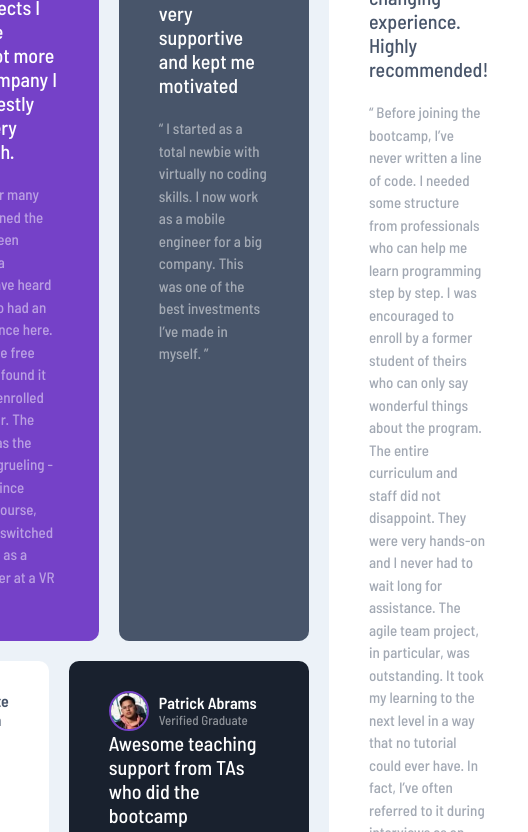
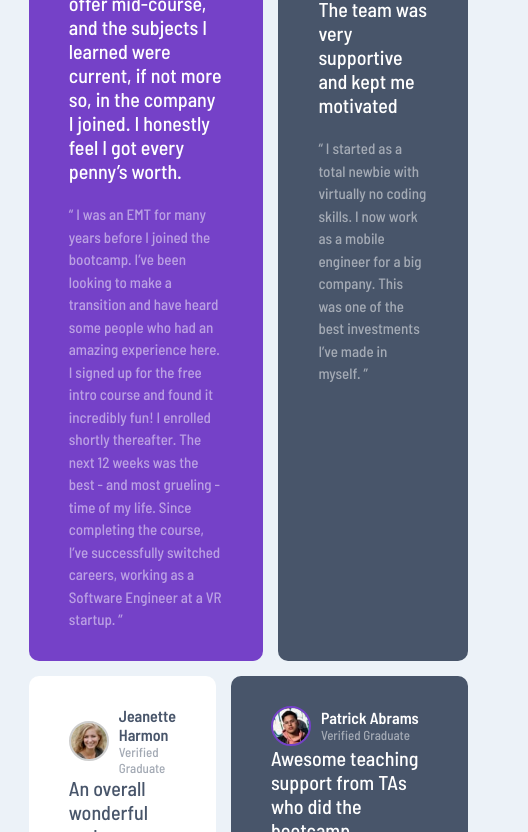
Before and after one commit to larissadantier/Testimonials-Grid, a plain HTML site: page index.html in a window 390 px wide. Shown: the part 123-955 px from the top of the page, 528 px wide, since content can reach past the window. Drawn offline with Linux system fonts and the light colour scheme.

Commit message:
Responsive part 1

```diff
--- a/style.css
+++ b/style.css
@@ -30,17 +30,12 @@ body{
 }
 
 main{
-    max-width: 1440px;
+    max-width: 1150px;
 
     display: grid;
     grid-template-columns: repeat(4,1fr);
     grid-template-rows: repeat(2, min-content);
     gap: 20px;
-
-    grid-template-areas:
-    "card-1 card-1 card-2 card-5"
-    "card-3 card-4 card-4 card-5"
-    ;
 }
 
 /* Card Testimonials */
@@ -95,27 +90,28 @@ main{
 
 /* Cards Details Testimonials */
 .card-1{
-    grid-area: card-1;
-    background: var(--violet) url(/images/bg-pattern-quotation.svg) no-repeat 80% 0;
+    grid-column: 1/3;
+    background-color: hsl(263, 55%, 52%);
+    background-image: url('./images/bg-pattern-quotation.svg');
+    background-repeat: no-repeat;
+    background-position: 80% 0;
   }
-
   .card-2{
-    grid-area: card-2;
-    background-color: var(--very-dark-gray-blue);
+    grid-column: 3/4;
   }
-
   .card-3{
-    grid-area: card-3;
-    background-color:#FFF;
+    grid-row: 2/3;
+    grid-column: 1/2;
+    background-color: #fff;
   }
   .card-4{
-    grid-area: card-4;
-    background-color: var(--very-dark-black-blue);
+    grid-row: 2/3;
+    grid-column: 2/4;
   }
-
   .card-5{
-    grid-area: card-5;
-    background-color: #FFF;
+    grid-row: -1/1;
+    grid-column: 4/5;
+    background-color: #fff;
   }
 
 .card-3 .header-testimonials,
@@ -130,3 +126,26 @@ main{
 .card-4 .header-testimonials img{
     border: 2px solid var(--violet);
 }
+
+/* Responsive */
+@media (max-width: 1024px){
+    body{
+      padding: 20px;
+    }
+    main{
+      grid-template-columns: repeat(3, 1fr);
+      grid-template-rows: repeat(3, min-content);
+      width: 95%;
+      grid-gap: 15px;
+    }
+    .card-1{
+      grid-column: 1/3;
+    }
+    .card-2{
+      grid-column: 3/4;
+    }
+    .card-5{
+      grid-column: 1/4;
+      grid-row: 3/4;
+    }
+  }
```
Lines whose indentation alone changed are shown as unchanged.
